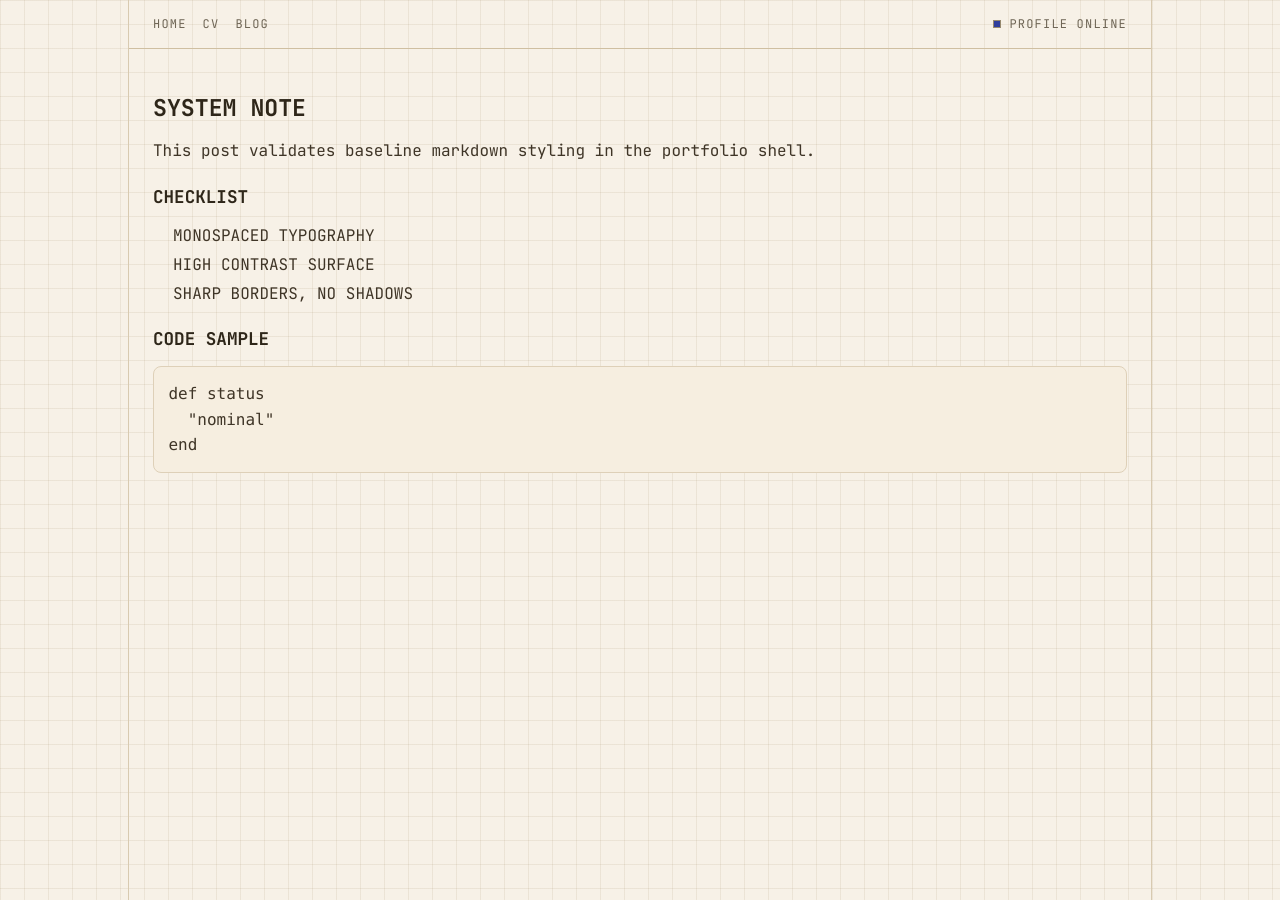
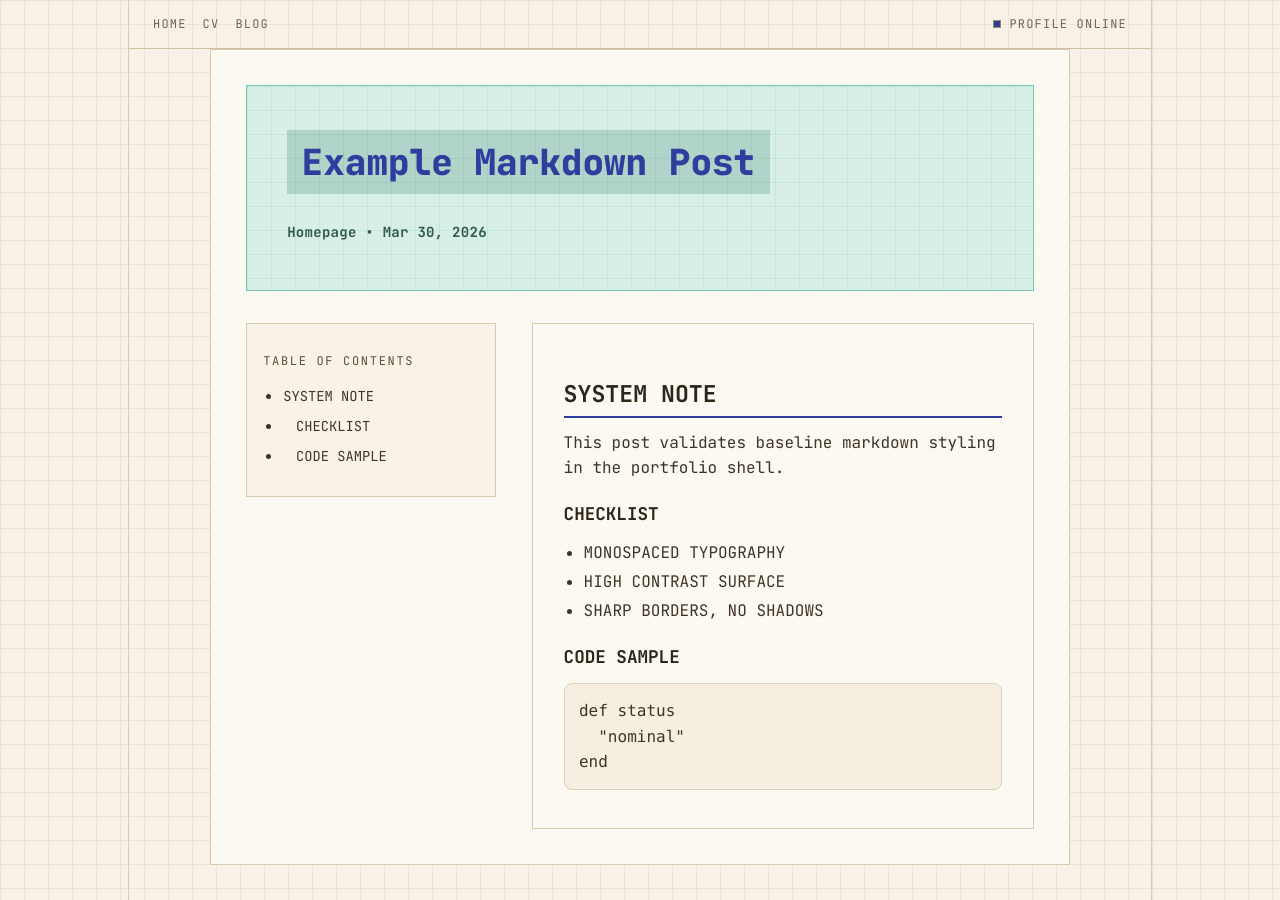
Before and after one commit to I-am-Rudi/i-am-rudi.github.io, a Jekyll site: the page built from _posts/2026-03-30-example-post.md, in a window 1280 px wide. Built offline with Jekyll 4.4.1, drawn with Linux system fonts in a browser that asks for light colours; nearby versions of some CDN libraries.

Commit message:
Add post hero and side TOC layout
Agent-Logs-Url: https://github.com/I-am-Rudi/Homepage/sessions/2125cccd-3d89-4974-82f4-055637677248

Co-authored-by: I-am-Rudi <104427619+I-am-Rudi@users.noreply.github.com>

```diff
--- a/_layouts/default.html
+++ b/_layouts/default.html
@@ -183,9 +183,111 @@
           gap: 0.35rem;
         }
       }
+
+      .post-shell {
+        display: grid;
+        grid-template-columns: 250px 1fr;
+        gap: 2.25rem;
+        align-items: start;
+      }
+
+      .post-hero {
+        border: 1px solid #7bc7b2;
+        background:
+          linear-gradient(rgba(123, 199, 178, 0.22) 1px, transparent 1px),
+          linear-gradient(90deg, rgba(123, 199, 178, 0.22) 1px, transparent 1px),
+          #d8efe8;
+        background-size: 24px 24px, 24px 24px, auto;
+        padding: 2.25rem 2.5rem;
+      }
+
+      .post-hero-title {
+        display: inline-block;
+        max-width: 100%;
+        margin: 0;
+        padding: 0.65rem 0.9rem;
+        background: rgba(17, 108, 83, 0.2);
+        color: #0a5f48;
+        font-size: clamp(2rem, 4.5vw, 3.9rem);
+        line-height: 1.05;
+        font-weight: 800;
+      }
+
+      .post-hero-meta {
+        margin-top: 1.1rem;
+        color: #31594f;
+        letter-spacing: 0.02em;
+      }
+
+      .post-toc {
+        position: sticky;
+        top: 1.2rem;
+        border: 1px solid #d8cab0;
+        background: #f8f2e7;
+        padding: 1rem;
+      }
+
+      .post-toc-title {
+        margin: 0 0 0.6rem 0;
+        color: #5d503a;
+        font-size: 0.75rem;
+        letter-spacing: 0.14em;
+        text-transform: uppercase;
+      }
+
+      .post-toc-list {
+        margin: 0;
+        padding: 0;
+        list-style: none;
+      }
+
+      .post-toc-list li {
+        margin: 0;
+      }
+
+      .post-toc-list li + li {
+        margin-top: 0.25rem;
+      }
+
+      .post-toc-list a {
+        display: inline-block;
+        color: #3f3527;
+        text-decoration: none;
+        font-size: 0.86rem;
+      }
+
+      .post-toc-list a:hover {
+        color: #0a5f48;
+      }
+
+      .post-toc-list .toc-depth-3 {
+        margin-left: 0.8rem;
+      }
+
+      .post-content {
+        border: 1px solid #d8cab0;
+        background: #fcf9f3;
+        padding: 1.6rem 1.9rem;
+      }
+
+      .post-content h2,
+      .post-content h3 {
+        scroll-margin-top: 1rem;
+      }
+
+      @media (max-width: 960px) {
+        .post-shell {
+          grid-template-columns: 1fr;
+        }
+
+        .post-toc {
+          position: static;
+        }
+      }
     </style>
   </head>
-  <body class="min-h-screen antialiased {% if page.layout == 'post' %}markdown-page{% endif %}">
+  {% assign is_post = page.collection == 'posts' %}
+  <body class="min-h-screen antialiased {% if is_post %}markdown-page{% endif %}">
     <div class="mx-auto min-h-screen w-full max-w-5xl border-x border-[#d8cab0] bg-[#fcf8f1]/92">
       <header class="border-b border-[#cfbfa1] px-6 py-4 text-xs uppercase tracking-widest text-[#6f6656]">
         <div class="flex items-center justify-between gap-4">
@@ -201,8 +303,61 @@
         </div>
       </header>
       <main class="content px-6 py-10">
-        {{ content }}
+        {% if is_post %}
+          <article>
+            <header class="post-hero">
+              <h1 class="post-hero-title">{{ page.title }}</h1>
+              <p class="post-hero-meta text-sm font-bold">
+                {{ site.author | default: site.title }} • {{ page.date | date: "%b %-d, %Y" }}
+              </p>
+            </header>
+            <div class="post-shell mt-8">
+              <aside class="post-toc" aria-label="Table of contents">
+                <p class="post-toc-title">Table of contents</p>
+                <ul id="post-toc-list" class="post-toc-list"></ul>
+              </aside>
+              <div id="post-content" class="post-content">
+                {{ content }}
+              </div>
+            </div>
+          </article>
+        {% else %}
+          {{ content }}
+        {% endif %}
       </main>
     </div>
+    {% if is_post %}
+      <script>
+        (function () {
+          const content = document.getElementById("post-content");
+          const toc = document.getElementById("post-toc-list");
+          if (!content || !toc) return;
+
+          const headings = Array.from(content.querySelectorAll("h2, h3"));
+          if (headings.length === 0) return;
+
+          const slugify = (text) =>
+            text
+              .toLowerCase()
+              .trim()
+              .replace(/[^\w\s-]/g, "")
+              .replace(/\s+/g, "-");
+
+          headings.forEach((heading, index) => {
+            if (!heading.id) {
+              heading.id = `${slugify(heading.textContent || "section")}-${index + 1}`;
+            }
+
+            const item = document.createElement("li");
+            const link = document.createElement("a");
+            link.className = heading.tagName === "H3" ? "toc-depth-3" : "";
+            link.href = `#${heading.id}`;
+            link.textContent = heading.textContent;
+            item.appendChild(link);
+            toc.appendChild(item);
+          });
+        })();
+      </script>
+    {% endif %}
   </body>
 </html>
```
